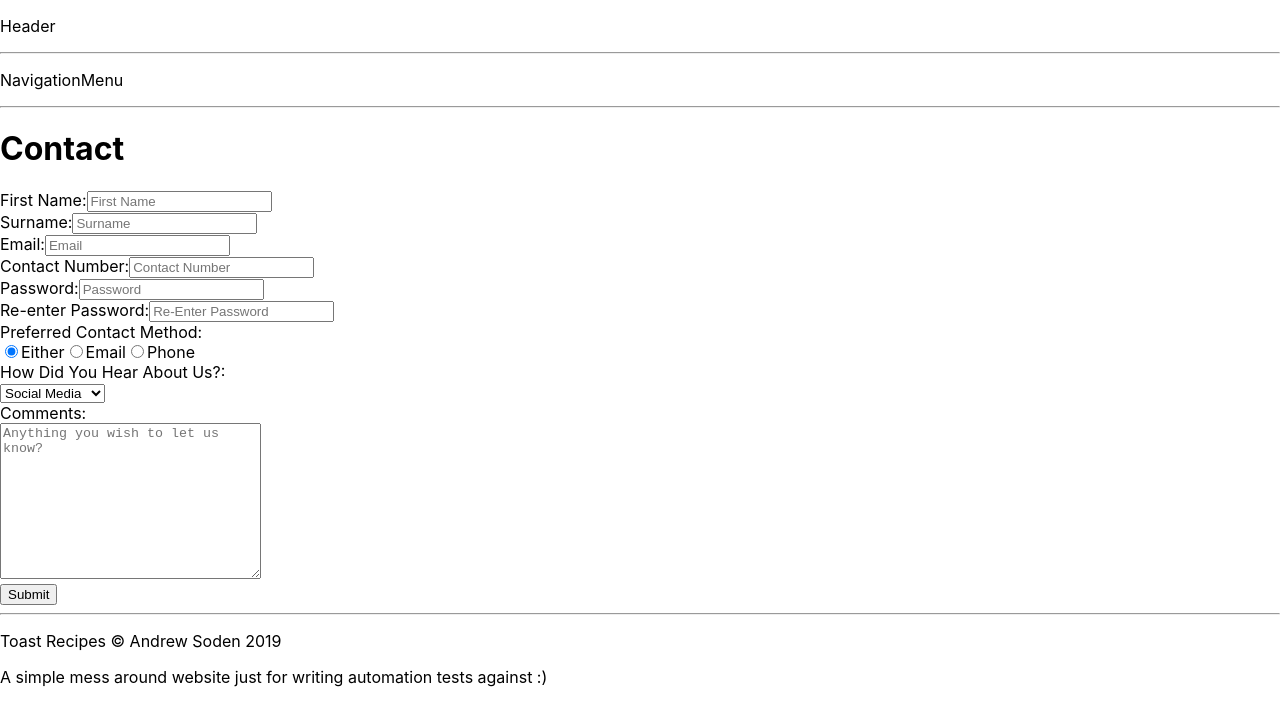
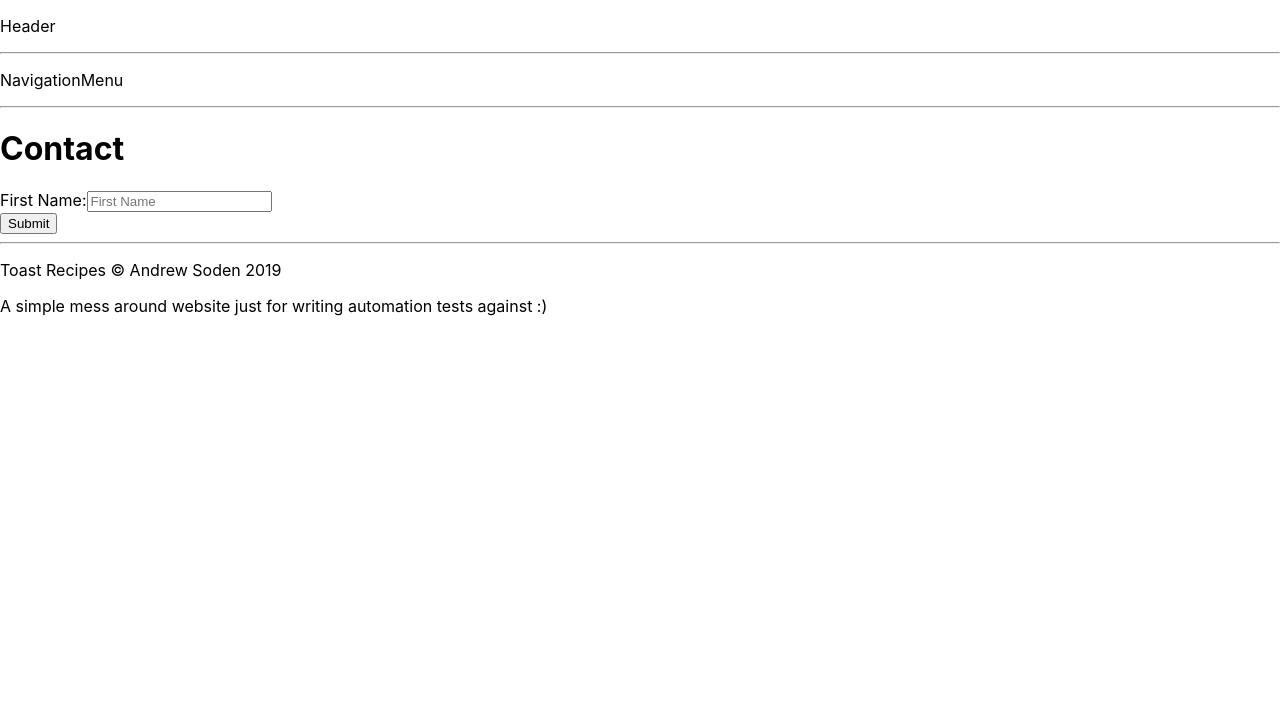
Before and after one commit to andrewsoden/toast_recipes, a React (Create React App) app: page / in a window 1280 px wide. Shown: the top 726 px of the page. Built offline with nearby package versions, Linux system fonts and the light colour scheme.

Commit message:
New approach to Contact form

```diff
--- a/src/Contact.js
+++ b/src/Contact.js
@@ -1,6 +1,25 @@
 import React, { Component } from 'react';
 
 class Contact extends Component {
+  constructor(props) {
+    super(props);
+    this.state = {
+      firstName: ''
+    };
+
+    this.handleChange = this.handleChange.bind(this);
+    this.handleSubmit = this.handleSubmit.bind(this);
+  }
+
+  handleChange(event) {
+    this.setState({value: event.target.value});
+  }
+
+  handleSubmit(event) {
+    alert('Form submitted');
+    event.preventDefault();
+    this.setState({value: ""});
+  }
 
   render() {
     return (
@@ -8,7 +27,7 @@ class Contact extends Component {
         <h1>Contact</h1>
         <div className="panel panel-default">
         </div>
-        <form className="contactForm">
+        <form className="contactForm" onSubmit={this.handleSubmit}>
           <label>
             First Name:
           <input
@@ -16,94 +35,9 @@ class Contact extends Component {
             required
             name="firstName"
             placeholder="First Name"
+            value={this.state.value}
+            onChange={this.handleChange}
           />
-          </label>
-          <br />
-
-          <label>
-            Surname:
-          <input
-            type="text"
-            required
-            name="surname"
-            placeholder="Surname"
-          />
-          </label>
-          <br />
-
-          <label>
-            Email:
-          <input
-            type="email"
-            required
-            name="email"
-            placeholder="Email"
-          />
-          </label>
-          <br />
-
-          <label>
-            Contact Number:
-          <input
-            type="number"
-            required
-            name="contactNumber"
-            placeholder="Contact Number"
-          />
-          </label>
-          <br />
-
-          <label>
-            Password:
-          <input
-            type="password"
-            required
-            name="password"
-            placeholder="Password"
-          />
-          </label>
-          <br />
-
-          <label>
-            Re-enter Password:
-          <input
-            type="password"
-            required
-            name="reEnterPassword"
-            placeholder="Re-Enter Password"
-          />
-          </label>
-          <br />
-
-          <label>
-            Preferred Contact Method:<br />
-            <input type="radio" name="preferredContact" value="either" checked />Either
-            <input type="radio" name="preferredContact" value="email" />Email
-            <input type="radio" name="preferredContact" value="mobile" />Phone
-          </label>
-          <br />
-
-          <label>
-            How Did You Hear About Us?:
-            <br />
-            <select name="howHeardAboutUs">
-              <option value="socialMedia">Social Media</option>
-              <option value="online">Online</option>
-              <option value="friendsOrFamily">Friends/family</option>
-              <option value="other">Other</option>
-            </select>
-          </label>
-          <br />
-
-          <label>
-            Comments:<br />
-            <textarea
-              name="comments"
-              rows="10"
-              cols="30"
-              placeholder="Anything you wish to let us know?"
-            >
-            </textarea>
           </label>
           <br />
 
```
Also changed, not shown: src/Contact2.js (added, +120 -0 lines).
